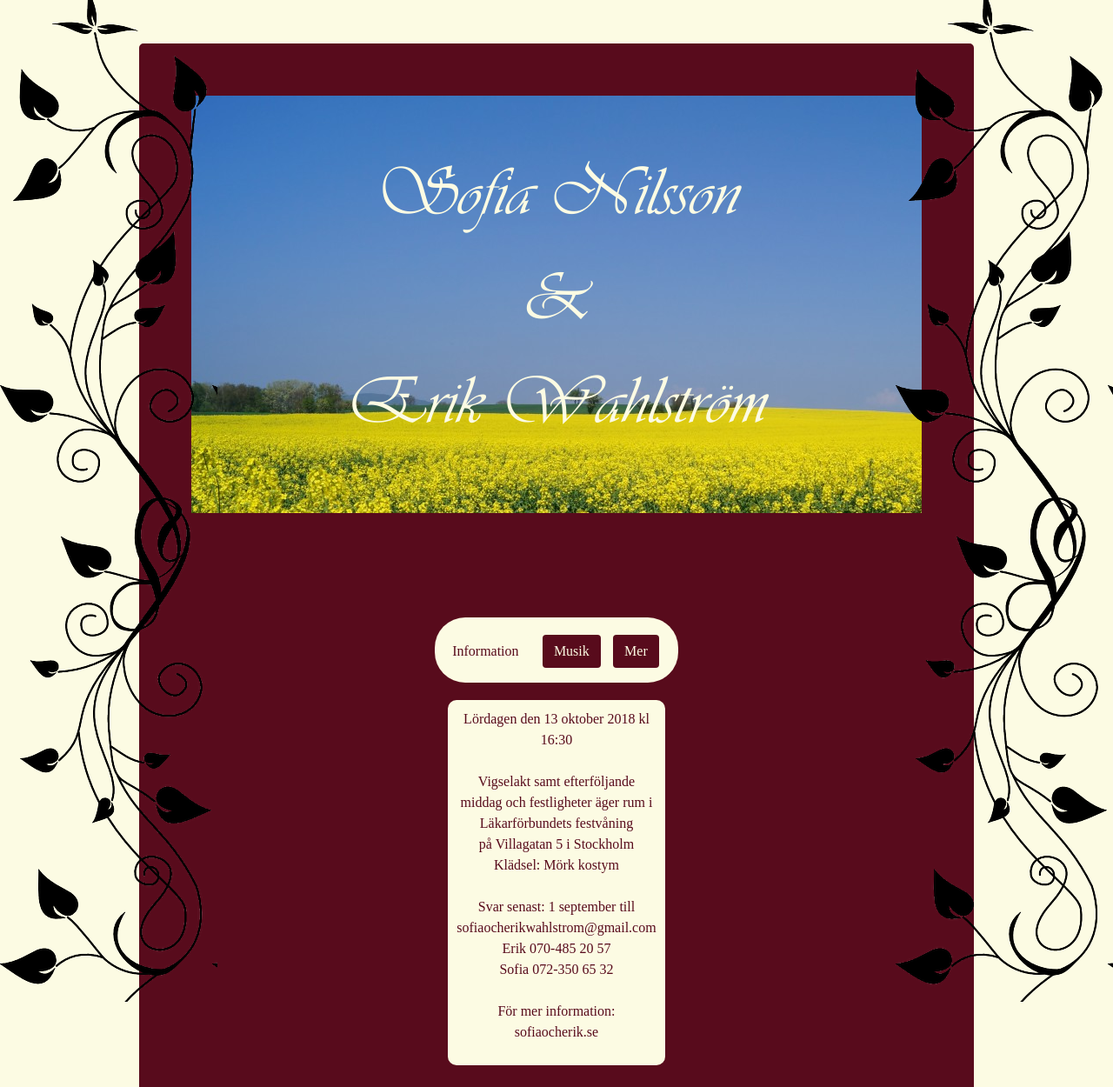
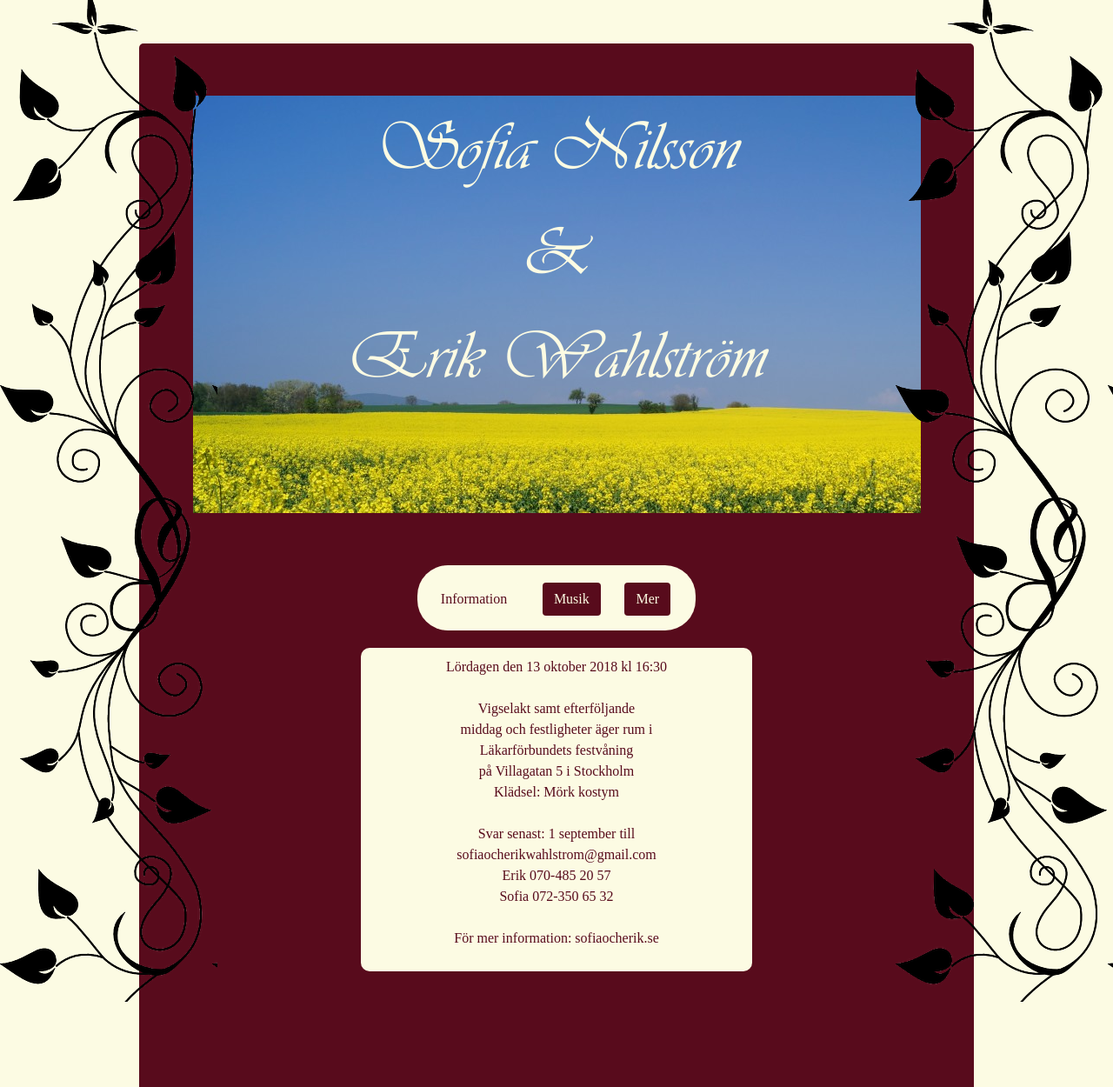
Before and after one commit to olleboll/sofiaocherik, a website: page public/index.html in a window 1280 px wide. Shown: the whole page at 87% size. Drawn offline with nearby package versions, Linux system fonts and the light colour scheme; a web font is replaced by a local one.

Commit message:
lite mer fix

```diff
--- a/public/index.html
+++ b/public/index.html
@@ -1,6 +1,12 @@
 <!DOCTYPE html>
 <html>
 <head>
+  <!--
+  Oh nej.. jag känner mig naken...
+
+
+  Glöm inte att det är fri bar frästen!
+  -->
   <script src="https://code.jquery.com/jquery-3.3.1.min.js"
   integrity="sha256-FgpCb/KJQlLNfOu91ta32o/NMZxltwRo8QtmkMRdAu8="
   crossorigin="anonymous"></script>
@@ -17,14 +23,18 @@
     <div class="top-border">
     </div>
   </div>
+
+
   <section>
     <div class="side-img-left">
     </div>
     <div class="container header-container">
-      <div class="row">
-        <div class="col-sm-12">
-          <div class="header-text">
-            <p>Sofia Nilsson<br>&<br>Erik Wahlström</p>
+      <div class="header-img">
+        <div class="row">
+          <div class="col-sm-12">
+            <div class="header-text">
+              <p>Sofia Nilsson<br>&<br>Erik Wahlström</p>
+            </div>
           </div>
         </div>
       </div>
@@ -33,11 +43,9 @@
     </div>
   </section>
 
+
   <section>
     <div class="container middle-container">
-      <!-- here goes tabs
-      ***
-      -->
       <div class="row">
         <div class="col-sm-4 offset-sm-4 nav">
           <div class="item">
@@ -56,9 +64,9 @@
         </div>
       </div>
       <div class="row ">
-        <div class="col-sm-4 offset-sm-4">
-          <div id="0" class=" content">
-            <p class="content-text">Lördagen den 13 oktober 2018 kl 16:30<br><br>
+        <div class="col-sm-6 offset-sm-3">
+          <div id="0" class="content">
+            <p>Lördagen den 13 oktober 2018 kl 16:30<br><br>
 
             Vigselakt samt efterföljande<br>
             middag och festligheter äger rum i<br>
@@ -73,17 +81,19 @@
             För mer information: sofiaocherik.se
             </p>
           </div>
-          <div id="1" class="col-sm-4 offset-sm-4 content">
+        </div>
+        <div class="col-sm-6 offset-sm-3">
+          <div id="1" class="content">
             <form class="music-form">
-              <div class="form-group">
+              <div class="form-group music-input">
                 <label for="artist">Artist</label>
                 <input type="text" class="form-control" id="artist">
               </div>
-              <div class="form-group">
+              <div class="form-group music-input">
                 <label for="song">Låt</label>
                 <input type="text" class="form-control" id="song">
               </div>
-              <div class="form-group">
+              <div class="form-group music-input">
                 <label for="from">Vem är du?</label>
                 <input class="form-control" id="from">
                 <small class="form-text text-muted">Inte obligatoriskt :)</small>
@@ -91,7 +101,9 @@
               <button onclick="postMusic(); return false;" class="btn btn-primary">Skicka</button>
             </form>
           </div>
-          <div id="2" class="col-sm-4 offset-sm-4 content">
+        </div>
+        <div class="col-sm-6 offset-sm-3">
+          <div id="2" class="content">
             <p class="content-text">Här är lite anna info</p>
           </div>
         </div>
--- a/public/styles.css
+++ b/public/styles.css
@@ -23,7 +23,7 @@ body {
 }
 
 .header-container {
-  background-image: url("images/img.jpg");
+
   color: #FCFBE3;
   margin-top: 50px;
   height: 600px;
@@ -31,7 +31,16 @@ body {
   align-items: center;
   justify-content: center;
   border-radius: 5px 5px 0 0;
-  border: 60px solid #580b1c;
+  border-bottom: 60px solid #580b1c;
+  border-top: 60px solid #580b1c;
+  background-color: #580b1c;
+}
+
+.header-img {
+  background-image: url("images/img.jpg");
+  background-repeat: no-repeat;
+  width: 90%;
+  height: 100%;
 }
 
 .middle-container {
@@ -40,7 +49,7 @@ body {
   height: 600px;
   width: 100%;
   border-radius: 0;
-  border: 60px solid #580b1c;
+  //border: 60px solid #580b1c;
 }
 
 .header-text {
@@ -49,17 +58,15 @@ body {
   text-align: center;
 }
 
-
 .top {
   display: block;
   position: fixed;
   top:0;
+  left: 12.5vw;
   height: 50px;
-  width: 100vw;
+  width: 75vw;
   background-color: #FCFBE3;
-  //border: 50px solid #FCFBE3;
   z-index: 10;
-  //background-image: url("/images/border_down.png");
 }
 
 
@@ -79,16 +86,13 @@ body {
   border-radius: 10px;
   padding: 10px;
   text-align: center;
-  max-width: 400px;
   background-color: #FCFBE3;
+  color: #580b1c;
+  border-image: url("/images/border.png") 30% round;
 }
 
 .active-content {
   display:block
-}
-
-.content-text {
-  color: #580b1c;
 }
 
 .nav {
@@ -127,8 +131,14 @@ body {
   color: #580b1c;
 }
 
+.music-input {
+  text-align: center;
+  margin: 0 auto;
+  max-width: 300px;
+}
+
 .side-img-left {
-  z-index: 5;
+  z-index: 50;
   position: absolute;
   top: 0;
   left: 0;
@@ -136,13 +146,13 @@ body {
   height: 90vw;
   padding: 0 15px;
   margin: 0 0 10px 0;
-  float: left;
+  color: #580b1c;
   background: url("/images/border.png") 0 0 repeat;
 
 }
 
 .side-img-right {
-  z-index: 5;
+  z-index: 50;
   position: absolute;
   top: 0;
   right: 0;
@@ -150,7 +160,6 @@ body {
   height: 90vw;
   padding: 0 15px;
   margin: 0 0 10px 0;
-  float: left;
   background: url("/images/border.png") 0 0 repeat;
 }
 
```
